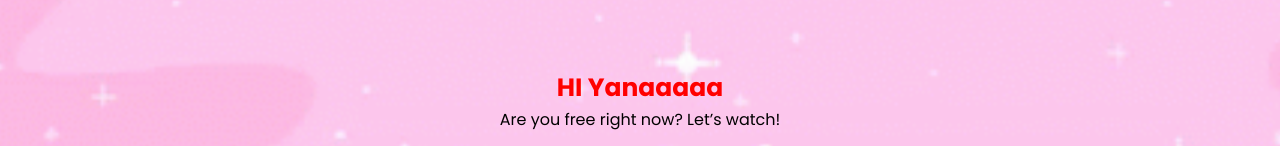
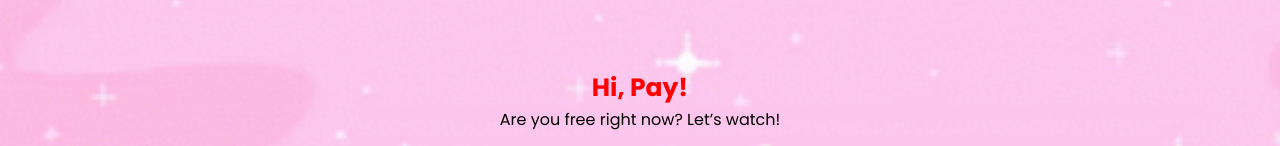
Before and after one commit to fizzle1620/themobs, a plain HTML site: page index.html in a window 1280 px wide. Shown: the part 227-373 px from the top of the page. Drawn offline with Linux system fonts and the light colour scheme.

Commit message:
Update index.html

```diff
--- a/index.html
+++ b/index.html
@@ -37,7 +37,7 @@
 				<div class="ask">
 
 
-												<p> <span class="crush">HI Yanaaaaa</span> <br>
+												<p> <span class="crush">Hi, Pay!</span> <br>
 																Are you free right now? Let’s watch!</p>
 								<div class="btn">
 <a href="yes.html"><button id="btn1">Yes</button>		</a>			    <button id="btn2">No</button>
```
